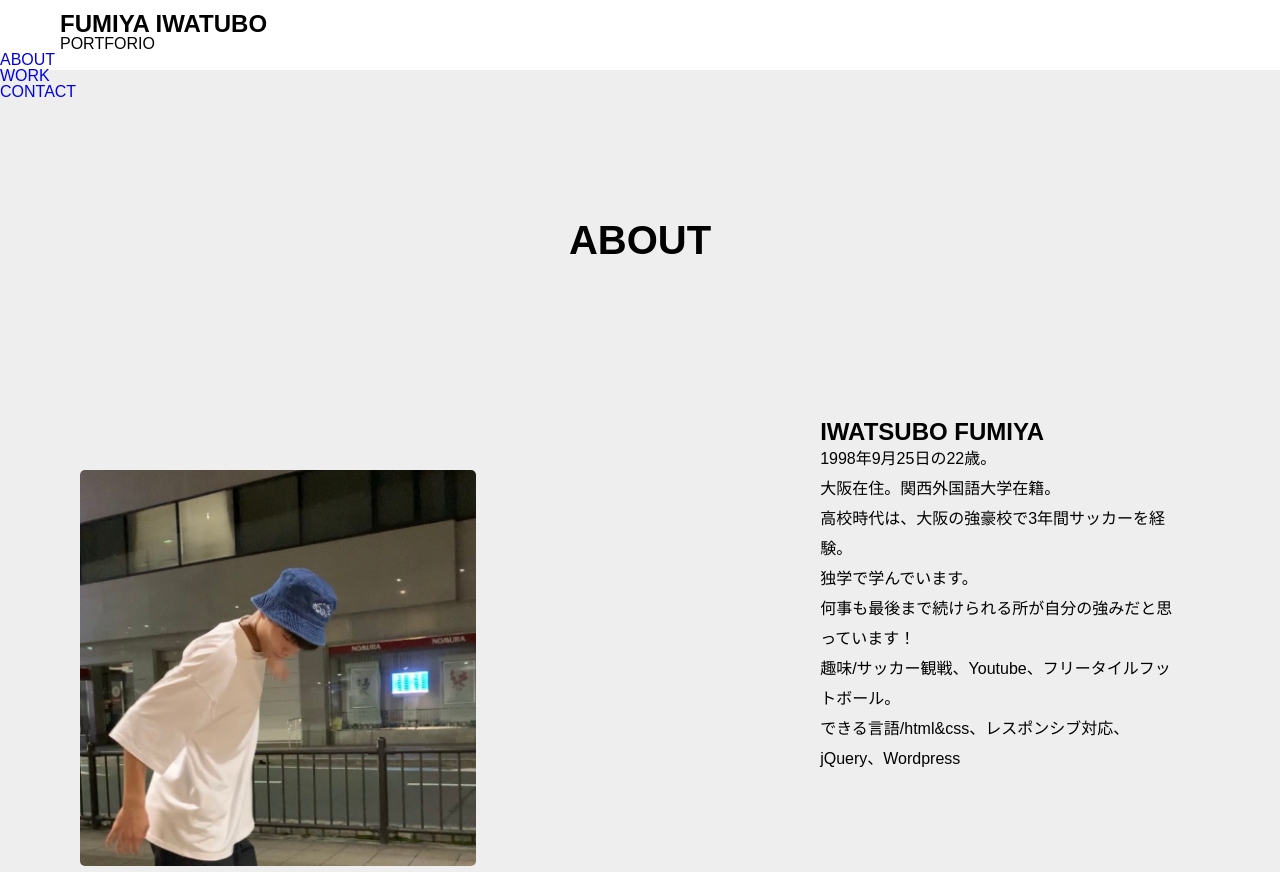
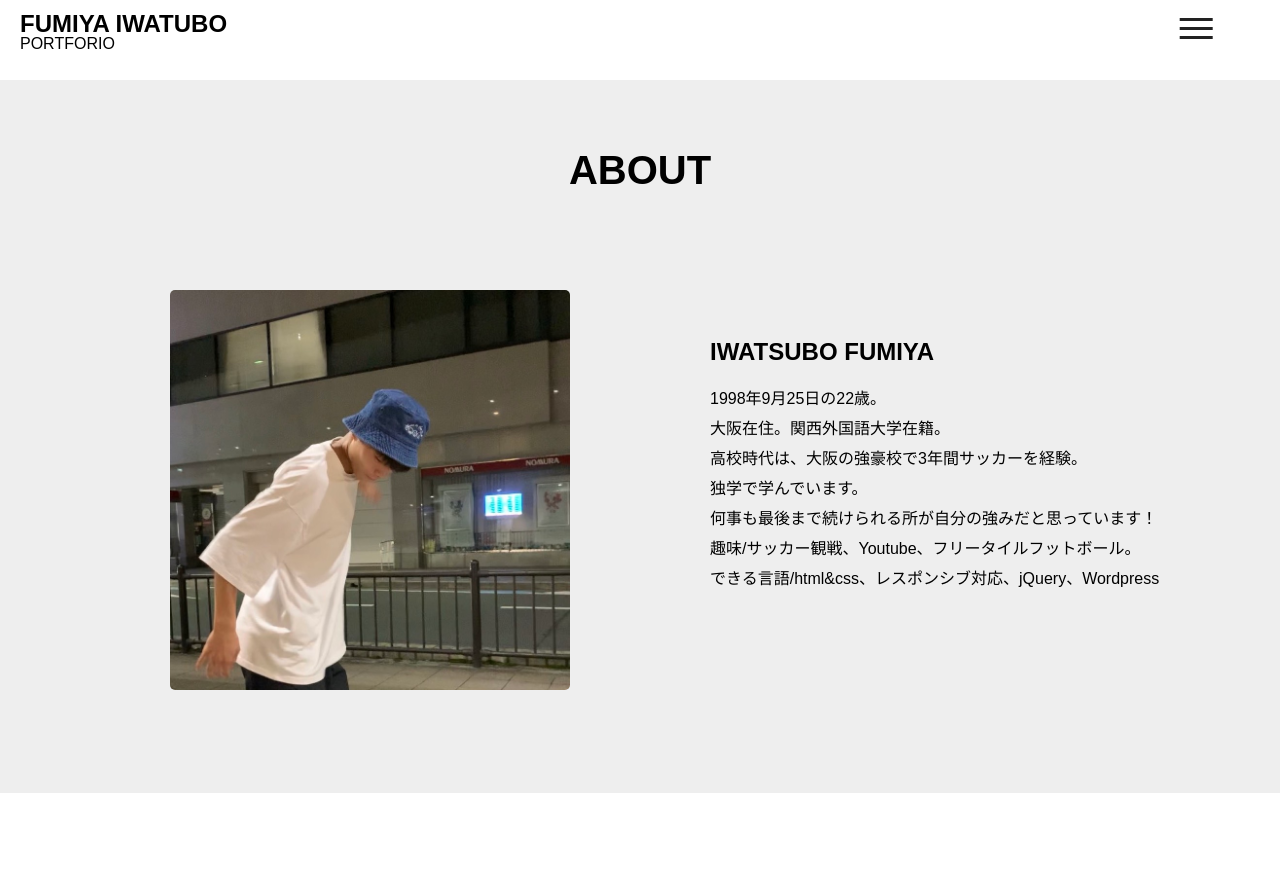
Before and after one commit to fumiya9107/portfolio, a plain HTML site: page index.html in a window 1280 px wide. Shown: the top 872 px of the page. Drawn offline with nearby package versions, Linux system fonts and the light colour scheme; a script that the page names is missing.

Commit message:
Update stylesheet.css

```diff
--- a/stylesheet.css
+++ b/stylesheet.css
@@ -223,9 +223,100 @@ body{
     margin: 0 20px;
   }
 
+  header{
+          position: fixed;
+          width: 100%;
+          background-color: #fff;
+          z-index: 999;
+          padding-bottom: 10px;
+      }
 
+      .menuitem a{
+        color:white;
+      }
+  header #menubtn {
+        position: absolute;
+        display:block;
+        width:13px;
+        height:13px;
+        top:12px;
+        right:5%;
+        transform: translate(-10%, 0);
+        box-sizing:content-box !important;
+        padding:10px;
+        z-index:111;
+    }
+    header #menubtn,
+    header #menubtn span {
+        display: inline-block;
+        transition: all .4s;
+        box-sizing: border-box;
+    }
 
+    header #menubtn span {
+        position: absolute;
+        left: 0;
+        width: 100%;
+        height: 3px;
+        background-color: #222222;
+    }
+    header #menubtn span:nth-of-type(1) {
+        top: 6px;
+    }
+    header #menubtn span:nth-of-type(2) {
+        top: 15px;
+    }
+    header #menubtn span:nth-of-type(3) {
+        bottom: 6px;
+    }
 
+    header #menubtn.active span:nth-of-type(1) {
+        -webkit-transform: translateY(9px) rotate(-45deg);
+        transform: translateY(9px) rotate(-45deg);
+        background-color: #fff;
+    }
+
+    header #menubtn.active span:nth-of-type(2) {
+        opacity: 0;
+        background-color: #fff;
+    }
+
+    header #menubtn.active span:nth-of-type(3) {
+        -webkit-transform: translateY(-9px) rotate(45deg);
+        transform: translateY(-9px) rotate(45deg);
+        background-color: #fff;
+    }
+
+    header nav{
+        margin: 0;
+        width: 100%;
+        position: fixed;
+        top: -10px;
+        left: 0;
+        background: rgba(0,0,0,0.85);
+        z-index: 10;
+        padding: 0;
+        box-sizing: border-box;
+        transition: all 0.8s ease;
+        max-height: 0;
+        overflow: hidden;
+    }
+    header nav.active{
+        max-height: 600px;
+        padding: 100px 0 0px;
+        margin-top: -90px;
+    }
+    header nav #headernav{
+        padding: 40px 0px 20px;
+        text-align: center;
+    }
+    header .header-top ul{
+        text-align: center;
+        padding: 0px 0px 40px;
+    }
+    header nav ul li{
+        height: 40px;
+    }
 
   /*about*/
 .about{
@@ -237,16 +328,15 @@ body{
   font-size: 40px;
   text-align: center;
   padding-top: 150px;
-  padding-bottom: 10px;
+  padding-bottom: 100px;
 }
-
 
 .about_contents_img{
   margin: 0 20px;
 }
+
 .about_contents_img img{
-  width:100%;
-  margin-top: 100px;
+  width: 100%;
   border-radius: 5px;
 }
 
@@ -257,17 +347,16 @@ body{
   margin-bottom: 20px;
   margin: 0 20px;
 }
+
 .about_visual_contents p{
   line-height: 30px;
+  padding-top: 20px;
   margin: 0 20px;
-
-
 }
 
 /*work*/
 .work{
-  background-color: #EEEEEE;
-  padding-bottom: 50px;
+  padding-bottom: 100px;
 }
 
 .work h1{
@@ -282,13 +371,14 @@ body{
   padding-bottom: 100px;
 }
 
-.work_contents_img{
-  text-align: center;
+.work_visual_contents{
+  margin: 0 20px;
 }
 
 .work_contents_img img{
-  width:200px;
+  width:100%;
   padding-top: 40px;
+  box-shadow: 0 0 8px gray;
 }
 
 .work_visual_contents p{
@@ -296,6 +386,12 @@ body{
   color:black;
   padding-top: 10px;
 }
+
+.detail{
+  padding-bottom: 100px;
+}
+
+/*contact*/
 
 .contact{
   padding-top: 150px;
@@ -325,53 +421,34 @@ footer{
   text-align: center;
 }
 
+li{
+  list-style: none;
+}
+
 a{
   text-decoration: none;
 }
 
-li{
-  list-style: none;
-}
-/*タブレット版*/
-@media(min-width:780px){
-  /*home*/
-  header h1{
-    margin-left: 40px;
-  }
+@media(min-width:1000px){
 
-  header p{
-    margin-left: 40px;
-  }
-
-  .list_img{
-    display: none;
+  /*about*/
+  .about_contents{
+    display: grid;
+    grid-template-columns: 1fr 1fr;
+    gap:100px;
   }
 
 
-  /*about*/
-.about_contents{
-  display: flex;
-  justify-content: space-between;
+  .about_contents_img img{
+    width:400px;
+    margin-left: 150px;
   }
-
-.about_visual_contents{
-  padding-top: 100px;
-  margin-right: 40px;
-}
-
-.about_contents_img{
-  margin-left: 40px;
-}
-
-.about_contents_img img{
-  width:400px;;
-}
-
 
   /*work*/
   .work_contents{
     display: grid;
-    grid-template-columns: 1fr 1fr;
+    grid-template-columns: 1fr 1fr 1fr;;
+    gap:10px;
   }
 
 
@@ -379,27 +456,6 @@ li{
     width:600px;
   }
 
-}
-
-
-@media(min-width:1200px){
-  header h1{
-    margin-left: 60px;
-  }
-
-  header p{
-    margin-left: 60px;
-  }
-/*about*/
-.about_contents{
-  max-width: 1200px;
-  margin: 0 auto;
-}
-
-.about_contents_img img{
-  width:60%;
-}
-
 
 
 }
```
Lines whose indentation alone changed are shown as unchanged.
